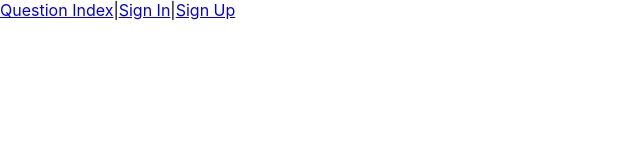
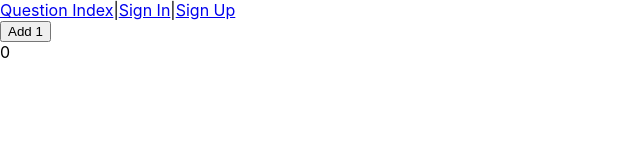
Before and after one commit to CodeCoreYVR/class_demos_bootcamp_may_2022, a React (Create React App) app in the folder react_basics/awesome-answers-client/: page /use_state in a window 1280 px wide. Shown: the top 160 px of the page, without its empty margins (0-640 px from the left). Built offline with nearby package versions, Linux system fonts and the light colour scheme; no server answers.

Commit message:
react hooks added UseState Hook

```diff
--- a/react_basics/awesome-answers-client/src/App.js
+++ b/react_basics/awesome-answers-client/src/App.js
@@ -11,6 +11,7 @@
 import SignInPage from './components/SignInPage';
 import AuthRoute from './components/AuthRoute';
 import SignUpPage from './components/SignUpPage';
+import UseStateHook from "./components/UseStateHook";
 
 
 class App extends Component {
@@ -55,6 +56,7 @@
           <Route exact path='/questions' component={QuestionIndexPage}/>
           <AuthRoute isAuthenticated={!!this.state.user} exact path='/questions/new' component={NewQuestionPage} />
           <Route exact path='/questions/:id' component={QuestionShowPage}></Route>
+          <Route path='/use_state' component={UseStateHook} />
         </Switch>
       </BrowserRouter>
     );
--- /dev/null
+++ b/react_basics/awesome-answers-client/src/components/UseStateHook.js
@@ -0,0 +1,23 @@
+import React, { useState } from 'react';
+
+export default function UseStateHook() {
+  const [ count, setCount ] = useState(0);
+
+  // this useState function returns an array,
+  // the first element of the array is the state
+  // the second element is the function that will change the value of the state
+  // this is similar to this.setState({count: 1})
+  // the argument inside useState is the default value of state
+
+  return(
+    <div>
+      <button onClick={() => {
+        setCount(count + 1)
+      }}>
+        Add 1
+      </button>
+      <br />
+      { count }
+    </div>
+  )
+}
```
